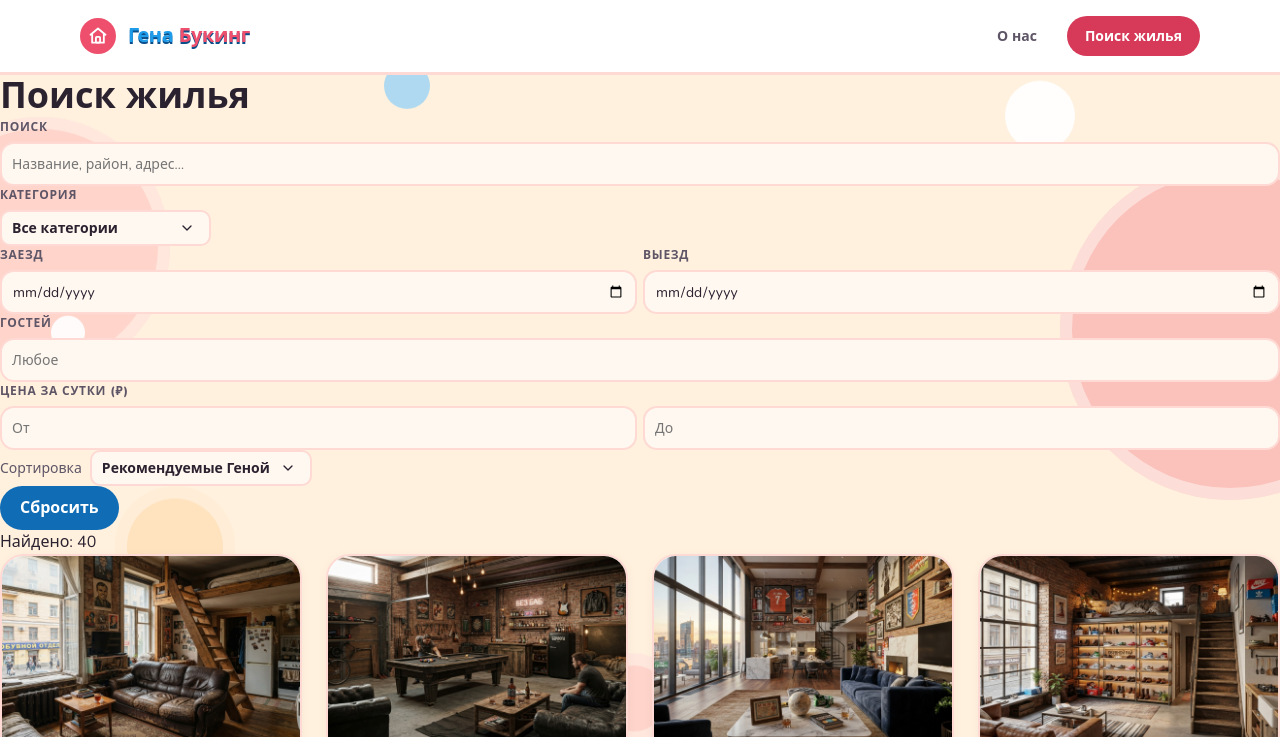
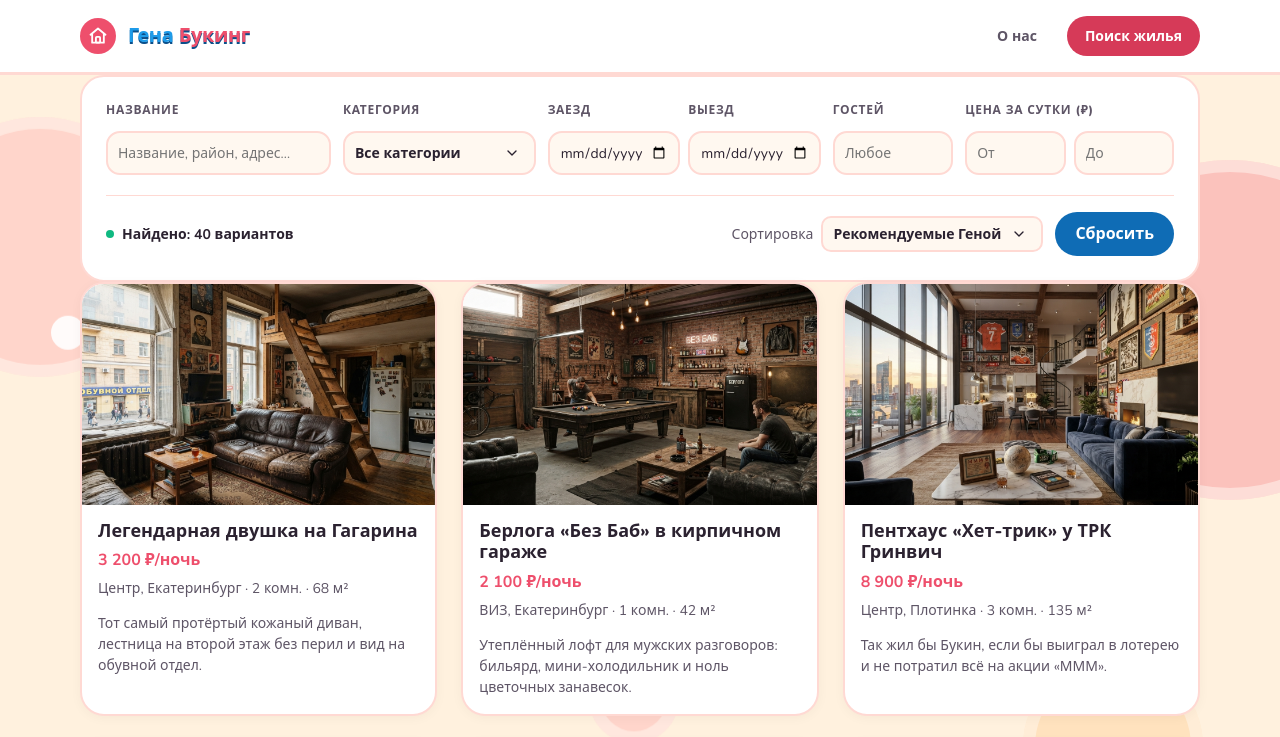
Before and after one commit to skif-cezar/team-booking, a website built with Vite: page index.html in a window 1280 px wide. Both pictures are taken after a click on the button "Перейти к выбору квартиры". Shown: the top 737 px of the page. Built offline with nearby package versions, Linux system fonts and the light colour scheme.

Commit message:
feat: add CatalogPage and styles

```diff
--- /dev/null
+++ b/src/components/Catalog/CatalogPage.scss
@@ -0,0 +1,24 @@
+@use '../../styles/variables' as *;
+@use '../../styles/mixins' as *;
+
+.catalog {
+  @include wrapper(80px);
+
+  &__status {
+    margin: 0;
+    display: inline-flex;
+    align-items: center;
+    gap: 8px;
+    font-size: 0.875rem;
+    font-weight: 700;
+
+    &::before {
+      content: '';
+      width: 8px;
+      height: 8px;
+      border-radius: 50%;
+      background-color: #10b981;
+      flex-shrink: 0;
+    }
+  }
+}
--- a/src/components/Catalog/CatalogPage.ts
+++ b/src/components/Catalog/CatalogPage.ts
@@ -4,8 +4,7 @@ import { Apartment, Page, SearchFilters } from '../../types';
 import { h } from '../../utils/dom';
 import { createFilterPanel } from '../FilterPanel/FilterPanel';
 import { createPropertyList, PropertyListCallbacks } from '../PropertyCard/PropertyList';
-
-const formatFoundCount = (count: number): string => `Найдено: ${count}`;
+import './CatalogPage.scss';
 
 /** Собирает FilterPanel + PropertyList и синхронизирует их со store. */
 export const CatalogPage = (
@@ -14,18 +13,16 @@ export const CatalogPage = (
   callbacks: PropertyListCallbacks = {},
 ): Page => {
   const panel = createFilterPanel(store);
-  const status = h('p', { class: 'catalog__status', 'aria-live': 'polite' });
-  const results = h('div', { class: 'catalog__results' });
+  const results = h('section', { class: 'catalog__results' });
 
   const render = (state: SearchFilters): void => {
     const found = applyFilters(apartments, state);
 
-    panel.sync(state);
-    status.textContent = formatFoundCount(found.length);
+    panel.sync(state, found.length);
     results.replaceChildren(createPropertyList(found, callbacks));
   };
 
-  const element = h('section', { class: 'catalog' }, h('h1', {}, 'Поиск жилья'), panel.element, status, results);
+  const element = h('section', { class: 'catalog' }, panel.element, results);
 
   render(store.getState());
   const unsubscribe = store.subscribe(render);
--- a/src/components/FilterPanel/FilterPanel.scss
+++ b/src/components/FilterPanel/FilterPanel.scss
@@ -2,6 +2,60 @@
 @use '../../styles/mixins' as *;
 
 .filters {
+  padding: 1.5rem;
+  background-color: $color-surface;
+  border: 2px solid $color-border;
+  border-radius: 24px;
+
+  &__criteria {
+    display: grid;
+    grid-template-columns:
+      minmax(0, 1.4fr) /* Название / адрес */
+      minmax(0, 1.2fr) /* Категория */
+      minmax(0, 1.7fr) /* Заезд — Выезд */
+      minmax(0, 0.75fr) /* Количество гостей */
+      minmax(0, 1.3fr); /* Цена От — До */
+    gap: 12px;
+    align-items: end;
+
+    .sort__select {
+      height: 44px;
+      border-radius: 14px;
+    }
+
+    @include respond-down('lg') {
+      grid-template-columns: repeat(3, minmax(0, 1fr));
+    }
+
+    @include respond-down('sm') {
+      grid-template-columns: 1fr;
+    }
+  }
+
+  &__toolbar {
+    display: flex;
+    align-items: center;
+    gap: 0.75rem;
+    margin-top: 1.25rem;
+    padding-top: 1rem;
+    border-top: 1px solid $color-border;
+
+    .sort__field {
+      margin-left: auto;
+    }
+  }
+
+  &__field {
+    min-width: 0;
+    display: flex;
+    flex-direction: column;
+    gap: 6px;
+  }
+
+  &__field:has(> .filters__range > .filters__subfield) {
+    gap: 0;
+  }
+
   &__text {
     display: block;
     text-transform: uppercase;
@@ -13,9 +67,9 @@
   }
 
   &__range {
-    display: flex;
-    align-items: center;
-    gap: 0.375rem;
+    display: grid;
+    grid-template-columns: repeat(2, minmax(0, 1fr));
+    gap: 8px;
   }
 
   &__input {
@@ -35,7 +89,10 @@
   }
 
   &__subfield {
-    width: 100%;
+    min-width: 0;
+    display: flex;
+    flex-direction: column;
+    gap: 6px;
   }
 
   &__reset {
--- a/src/components/FilterPanel/FilterPanel.ts
+++ b/src/components/FilterPanel/FilterPanel.ts
@@ -10,10 +10,13 @@ import { createResetButton } from './ResetButton';
 import { createSearchInput } from './SearchInput';
 import { createSortSelect } from './SortSelect';
 
+const formatFoundCount = (count: number): string => `Найдено: ${count} вариантов`;
+
 export const createFilterPanel = (store: Store) => {
   const resetButton = createResetButton(() => store.reset());
+  const status = h('p', { class: 'catalog__status', 'aria-live': 'polite' });
 
-  const controls: readonly Control[] = [
+  const filterControls: readonly Control[] = [
     createSearchInput((value) => store.setFilter('query', value)),
     createCategorySelect((value) => store.setFilter('category', value)),
     createDateRangeInput(
@@ -25,17 +28,40 @@ export const createFilterPanel = (store: Store) => {
       (value) => store.setFilter('minPrice', value),
       (value) => store.setFilter('maxPrice', value),
     ),
-    createSortSelect((value) => store.setFilter('sort', value)),
-    resetButton,
   ];
+
+  const actionControls: readonly Control[] = [createSortSelect((value) => store.setFilter('sort', value)), resetButton];
+
+  const allControls: readonly Control[] = [...filterControls, ...actionControls];
+
+  const criteriaGroup = h(
+    'div',
+    { class: 'filters__criteria', role: 'group', 'aria-label': 'Параметры поиска' },
+    ...filterControls.map((control) => control.element),
+  );
+
+  const toolbarGroup = h(
+    'div',
+    { class: 'filters__toolbar', role: 'group', 'aria-label': 'Сортировка и сброс' },
+    status,
+    ...actionControls.map((control) => control.element),
+  );
 
   const element = h(
     'form',
-    { class: 'filters', onSubmit: (event: Event) => event.preventDefault() },
-    ...controls.map((control) => control.element),
+    {
+      class: 'filters',
+      'aria-label': 'Фильтры поиска жилья',
+      onSubmit: (event: Event) => event.preventDefault(),
+    },
+    criteriaGroup,
+    toolbarGroup,
   );
 
-  const sync = (state: SearchFilters): void => controls.forEach((control) => control.sync(state));
+  const sync = (state: SearchFilters, foundCount: number): void => {
+    allControls.forEach((control) => control.sync(state));
+    status.textContent = formatFoundCount(foundCount);
+  };
 
   return { element, sync };
 };
--- a/src/components/FilterPanel/SearchInput.ts
+++ b/src/components/FilterPanel/SearchInput.ts
@@ -13,7 +13,7 @@ export const createSearchInput = (onChange: (value: string) => void): Control =>
   input.addEventListener('input', () => onChange(input.value));
 
   return {
-    element: h('div', { class: 'filters__field' }, h('span', { class: 'filters__text' }, 'Поиск'), input),
+    element: h('div', { class: 'filters__field' }, h('span', { class: 'filters__text' }, 'Название'), input),
     sync: (state) => {
       if (input.value !== state.query) input.value = state.query;
     },
```
